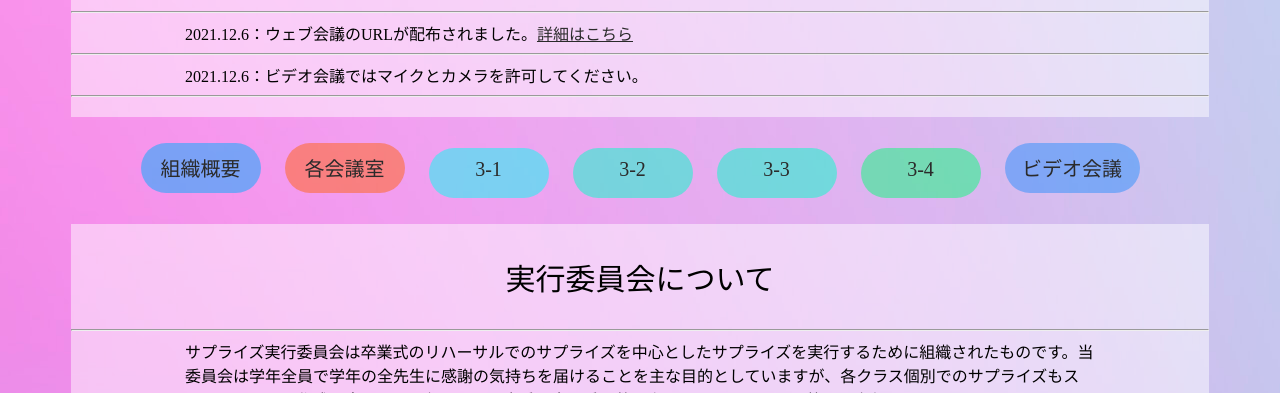
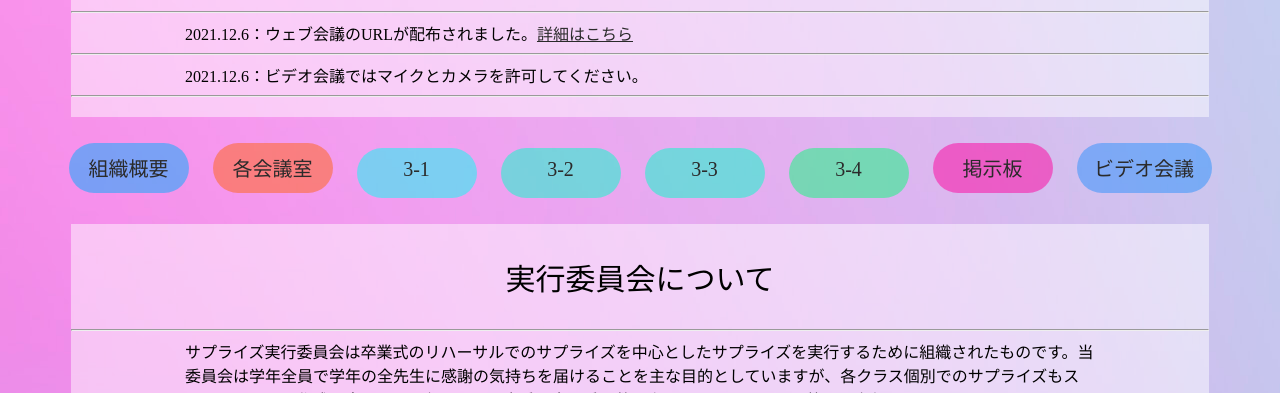
Before and after one commit to Takaoka3nen/top, a plain HTML site: page index.html in a window 1280 px wide. Shown: the part 708-1101 px from the top of the page. Drawn offline with Linux system fonts and the light colour scheme; a web font is replaced by a local one.

Commit message:
Update index.html

```diff
--- a/index.html
+++ b/index.html
@@ -58,7 +58,7 @@
         <li class="li3"><a class="a1" href="3-2.html">3-2</a></li>
         <li class="li4"><a class="a1" href="3-3.html">3-3</a></li>
         <li class="li5"><a class="a1" href="3-4.html">3-4</a></li>
-        <!-- <li class="li6"><a class="a1" href="#.html">チャット</a></li> -->
+        <li class="li6"><a class="a1" href="https://forms.gle/nhWR676yzVZXxDdcA">掲示板</a></li>
         <li class="li8"><a class="a1" href="https://join.skype.com/uhrEvrevT2pJ" target="_blank" rel="noopener noreferrer">ビデオ会議</a></li>
       </ul>
       <div class="saisi">
```
